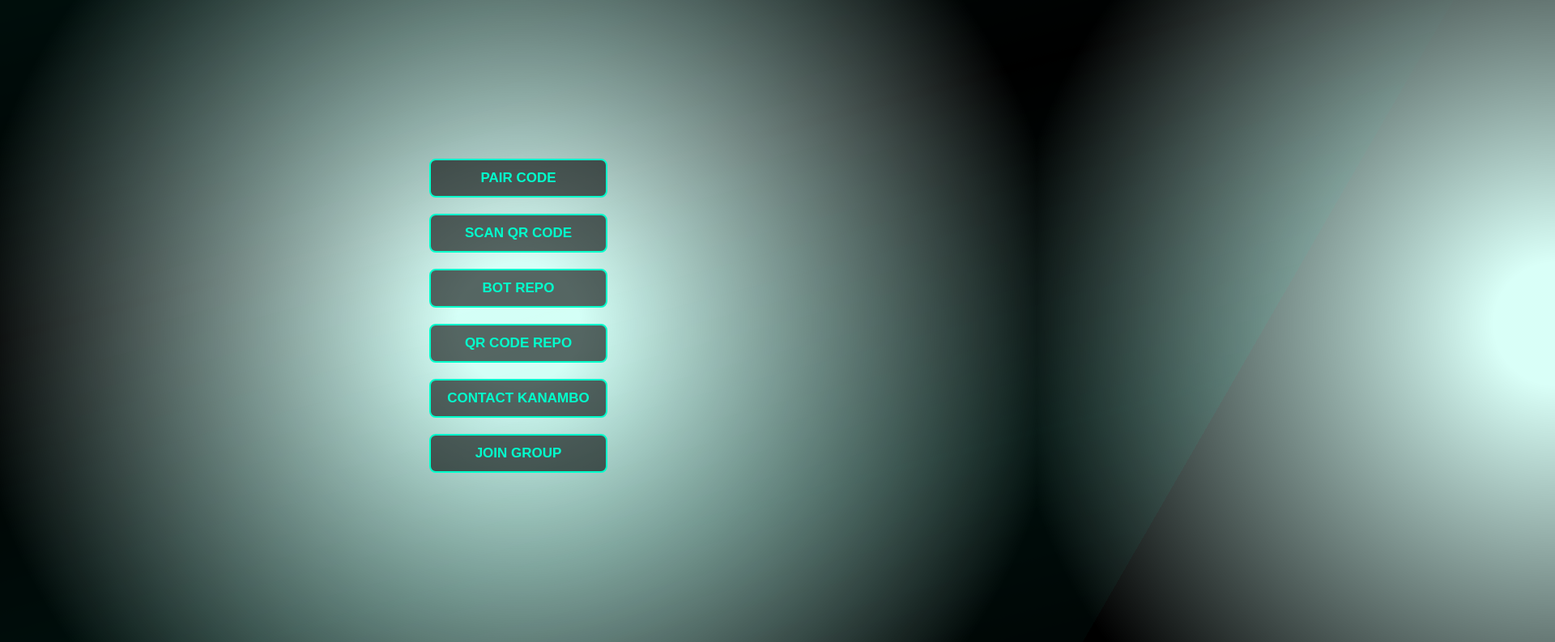
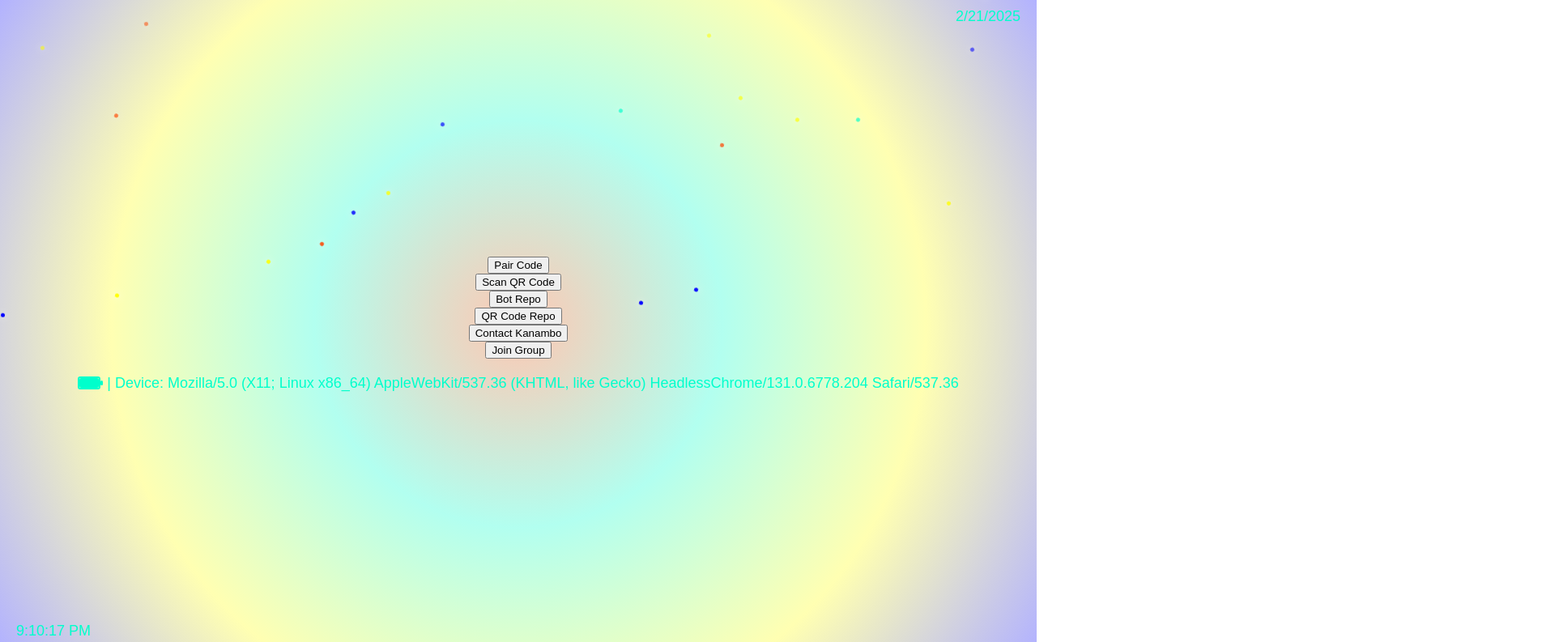
Before and after one commit to Kanambp/KANAMBO-QR, a website: page kanambopage.html in a window 1280 px wide. Shown: the top 793 px of the page at 81% size, 1920 px wide, since content can reach past the window. Drawn offline with Linux system fonts and the light colour scheme.

Commit message:
Update kanambopage.html

```diff
--- a/kanambopage.html
+++ b/kanambopage.html
@@ -3,7 +3,7 @@
   <meta charset="UTF-8">
   <title>KANAMBO TECH</title>
   <meta name="viewport" content="width=device-width, initial-scale=1.0">  <style>
-    /* Background Styling with Subtle Rays */
+    /* Background Styling with Sparkling Effects */
     body {
       display: flex;
       flex-direction: column;
@@ -11,73 +11,47 @@
       justify-content: center;
       height: 100vh;
       margin: 0;
-      background: radial-gradient(circle, rgba(0, 255, 204, 0.15) 10%, rgba(0, 0, 0, 1) 90%);
+      background: radial-gradient(circle, rgba(255, 69, 0, 0.3), rgba(0, 255, 204, 0.3), rgba(255, 255, 0, 0.3), rgba(0, 0, 255, 0.3));
       overflow: hidden;
       position: relative;
     }
 
-    /* Soft Animated Rays */
-    @keyframes rays {
-      0% { transform: rotate(0deg); opacity: 0.3; }
-      100% { transform: rotate(360deg); opacity: 0.3; }
+    @keyframes sparks {
+      0% { transform: translateY(0) rotate(0deg); opacity: 1; }
+      100% { transform: translateY(-100vh) rotate(360deg); opacity: 0; }
     }
 
-    .rays {
+    .sparks {
       position: absolute;
-      width: 200%;
-      height: 200%;
-      background: repeating-linear-gradient(45deg, rgba(0, 255, 204, 0.2), transparent 15%, rgba(0, 255, 204, 0.2) 30%);
-      animation: rays 15s linear infinite;
-      z-index: -1;
-      opacity: 0.2;
+      width: 5px;
+      height: 5px;
+      background: white;
+      border-radius: 50%;
+      box-shadow: 0 0 10px rgba(255, 255, 255, 0.8);
+      animation: sparks 3s linear infinite;
     }
 
-    /* Modern Button Styling */
-    .btn {
-      --color: #00ffcc;
-      width: 220px;
-      padding: 12px 20px;
-      background: transparent;
-      border: 2px solid var(--color);
-      border-radius: 8px;
-      color: var(--color);
-      font-size: 17px;
+    .sparks:nth-child(odd) { background: #ff4500; }
+    .sparks:nth-child(even) { background: #00ffcc; }
+    .sparks:nth-child(3n) { background: #ffff00; }
+    .sparks:nth-child(4n) { background: #0000ff; }
+
+    #date {
+      position: absolute;
+      top: 10px;
+      right: 20px;
+      color: #00ffcc;
+      font-size: 18px;
       font-family: 'Poppins', sans-serif;
-      text-transform: uppercase;
-      font-weight: 600;
-      cursor: pointer;
-      transition: 0.5s;
-      position: relative;
-      margin: 10px;
-      overflow: hidden;
-      background-color: rgba(0, 0, 0, 0.6);
     }
 
-    .btn::before {
-      content: "";
+    #time {
       position: absolute;
-      top: 0;
-      left: 0;
-      width: 100%;
-      height: 100%;
-      background: var(--color);
-      transform: scaleX(0);
-      transform-origin: left;
-      transition: transform 0.4s ease-in-out;
-      z-index: -1;
-    }
-
-    .btn:hover::before {
-      transform: scaleX(1);
-    }
-
-    .btn:hover {
-      color: black;
-      box-shadow: 0 0 15px var(--color), 0 0 30px var(--color);
-    }
-
-    .btn:active {
-      transform: scale(0.95);
+      bottom: 10px;
+      left: 20px;
+      color: #00ffcc;
+      font-size: 18px;
+      font-family: 'Poppins', sans-serif;
     }
 
     #info {
@@ -85,20 +59,67 @@
       color: #00ffcc;
       font-size: 18px;
       font-family: 'Poppins', sans-serif;
+      display: flex;
+      align-items: center;
+    }
+
+    #battery-icon {
+      width: 24px;
+      height: 12px;
+      border: 2px solid #00ffcc;
+      border-radius: 3px;
+      position: relative;
+      margin-right: 8px;
+    }
+
+    #battery-icon::after {
+      content: "";
+      position: absolute;
+      top: 50%;
+      right: -5px;
+      width: 3px;
+      height: 6px;
+      background: #00ffcc;
+      transform: translateY(-50%);
+      border-radius: 2px;
+    }
+
+    #battery-level {
+      height: 100%;
+      background: #00ffcc;
+      border-radius: 2px;
     }
   </style></head>
 <body>
-  <div class="rays"></div>  <!-- Modern Buttons --><button onclick="window.open('/pair')" class="btn">Pair Code</button> <button onclick="window.open('/kanamboqr')" class="btn">Scan QR Code</button> <button onclick="window.open('https://github.com/Kanambp/Kan-dreaded')" class="btn">Bot Repo</button> <button onclick="window.open('https://github.com/Kanambp/KANAMBO-QR')" class="btn">QR Code Repo</button> <button onclick="window.open('https://wa.me/254114148625')" class="btn">Contact Kanambo</button> <button onclick="window.open('https://chat.whatsapp.com/Byx7wdqizJXB79RKFKsefb')" class="btn">Join Group</button>
+  <div id="date"></div>
+  <div id="time"></div>  <!-- Sparks Animation -->  <script>
+    for (let i = 0; i < 50; i++) {
+      let spark = document.createElement("div");
+      spark.className = "sparks";
+      spark.style.left = Math.random() * 100 + "vw";
+      spark.style.animationDuration = (Math.random() * 2 + 1) + "s";
+      document.body.appendChild(spark);
+    }
+  </script>  <!-- Modern Buttons --><button onclick="window.open('/pair')" class="btn">Pair Code</button> <button onclick="window.open('/kanamboqr')" class="btn">Scan QR Code</button> <button onclick="window.open('https://github.com/Kanambp/Kan-dreaded')" class="btn">Bot Repo</button> <button onclick="window.open('https://github.com/Kanambp/KANAMBO-QR')" class="btn">QR Code Repo</button> <button onclick="window.open('https://wa.me/254114148625')" class="btn">Contact Kanambo</button> <button onclick="window.open('https://chat.whatsapp.com/Byx7wdqizJXB79RKFKsefb')" class="btn">Join Group</button>
 
-  <div id="info"></div>  <script>
+  <div id="info">
+    <div id="battery-icon"><div id="battery-level"></div></div>
+    <span id="battery-status"></span>
+    <span id="device-info"></span>
+  </div>  <script>
     function updateInfo() {
       let now = new Date();
-      let dateTime = now.toLocaleString();
+      document.getElementById("date").innerText = now.toLocaleDateString();
+      document.getElementById("time").innerText = now.toLocaleTimeString();
 
       navigator.getBattery().then(function(battery) {
-        let batteryLevel = Math.round(battery.level * 100) + "%";
-        document.getElementById("info").innerHTML = "Date & Time: " + dateTime + " | Battery: " + batteryLevel;
+        let batteryLevel = Math.round(battery.level * 100);
+        document.getElementById("battery-status").innerText = "Battery: " + batteryLevel + "%";
+        document.getElementById("battery-level").style.width = batteryLevel + "%";
       });
+
+      let deviceInfo = navigator.userAgent;
+      document.getElementById("device-info").innerText = " | Device: " + deviceInfo;
     }
 
     setInterval(updateInfo, 1000);
```
